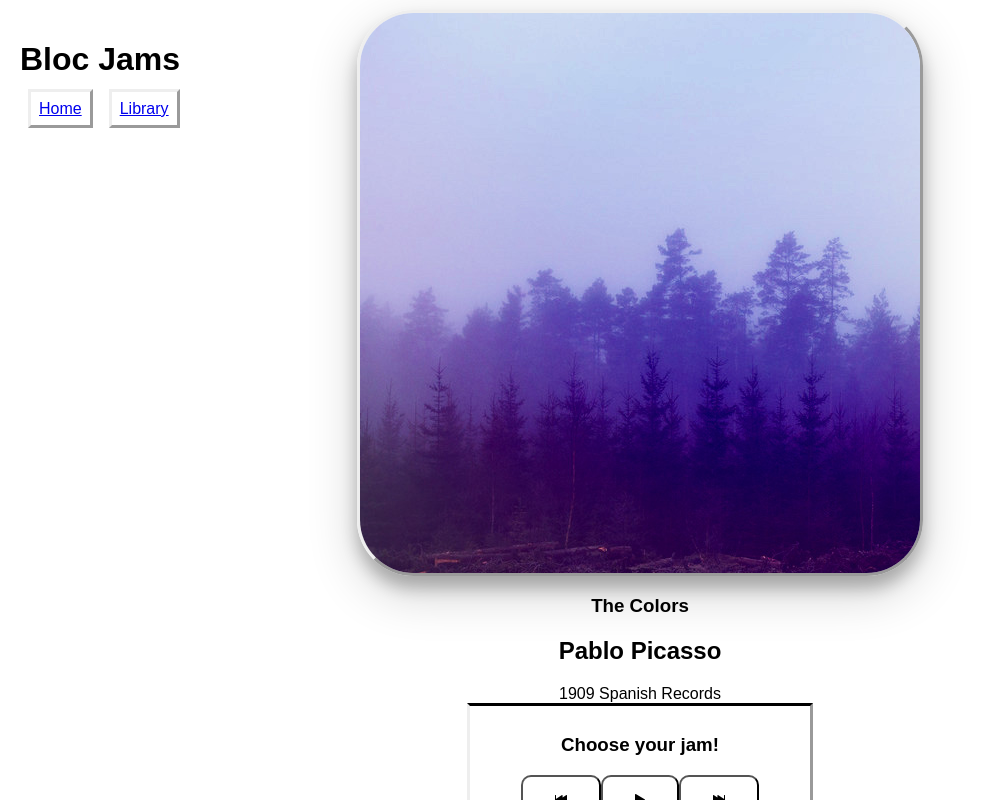
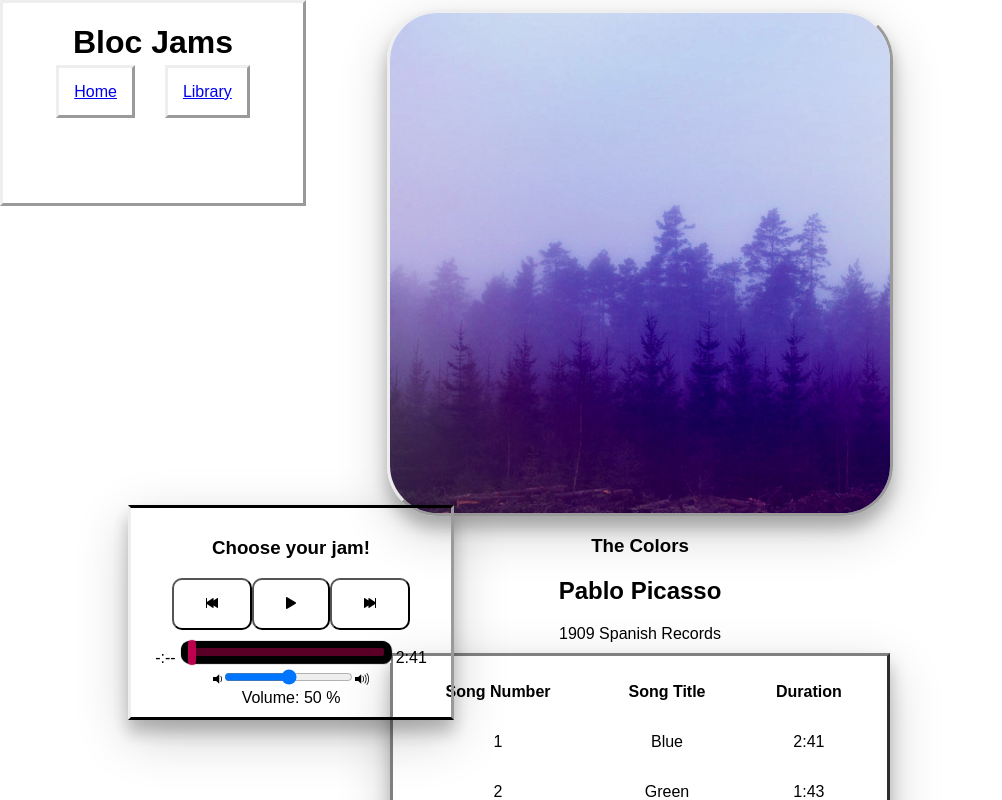
Before and after one commit to ctrachte/Music-Player-PWA, a React (Create React App) app: page /album/the-colors in a window 1280 px wide. Shown: the top 800 px of the page, without its empty margins (0-1002 px from the left). Built offline with nearby package versions, Linux system fonts and the light colour scheme.

Commit message:
adjust sticky items size and styling

```diff
--- a/src/App.css
+++ b/src/App.css
@@ -1,7 +1,7 @@
 /* elements */
 
 table {
-  margin:5px;
+  width: 500px;
   display: inline-table;
   border-style: outset;
   box-shadow: 0 12px 16px 0 rgba(0,0,0,0.24), 0 17px 50px 0 rgba(0,0,0,0.19);
@@ -13,6 +13,7 @@ th, td {
 }
 
 img {
+  width:500px;
   border-style: outset;
   border-radius: 10%;
   display: block;
@@ -53,11 +54,12 @@ img {
 /* classes */
 
 .siteMenu {
-    position: fixed;
-    width: auto;
-    margin: 10px;
-    padding: 10px;
-    height:10px;
+  border-style: outset;
+  position: fixed;
+  top: 10;
+  left:10;
+  width: 300px;
+  height:200px;
 }
 
 .App {
@@ -95,17 +97,17 @@ img {
   padding: 5px;
 }
 .player-bar {
+  position: fixed;
+  bottom: 10%;
+  left: 10%;
+  width:300px;
   border-style: solid outset;
+  box-shadow: 0 12px 16px 0 rgba(0,0,0,0.24), 0 17px 50px 0 rgba(0,0,0,0.19);
 }
 
 .center {
     margin: auto;
-    width: 50%;
     padding: 10px;
-}
-
-.button {
-
 }
 
 /* color palette: */
--- a/src/components/Album.js
+++ b/src/components/Album.js
@@ -125,7 +125,7 @@ class Album extends Component {
     return (
       <section className="album center">
         <section id="album-info">
-          <img id="album-cover-art" src={this.state.album.albumCover} alt="album art" />
+          <img id="album-cover-art" src={this.state.album.albumCover} alt="album art"/>
           <div className="album-details">
             <h1 id="album-title">{this.state.album.title}</h1>
             <h2 className="artist">{this.state.album.artist}</h2>
```
